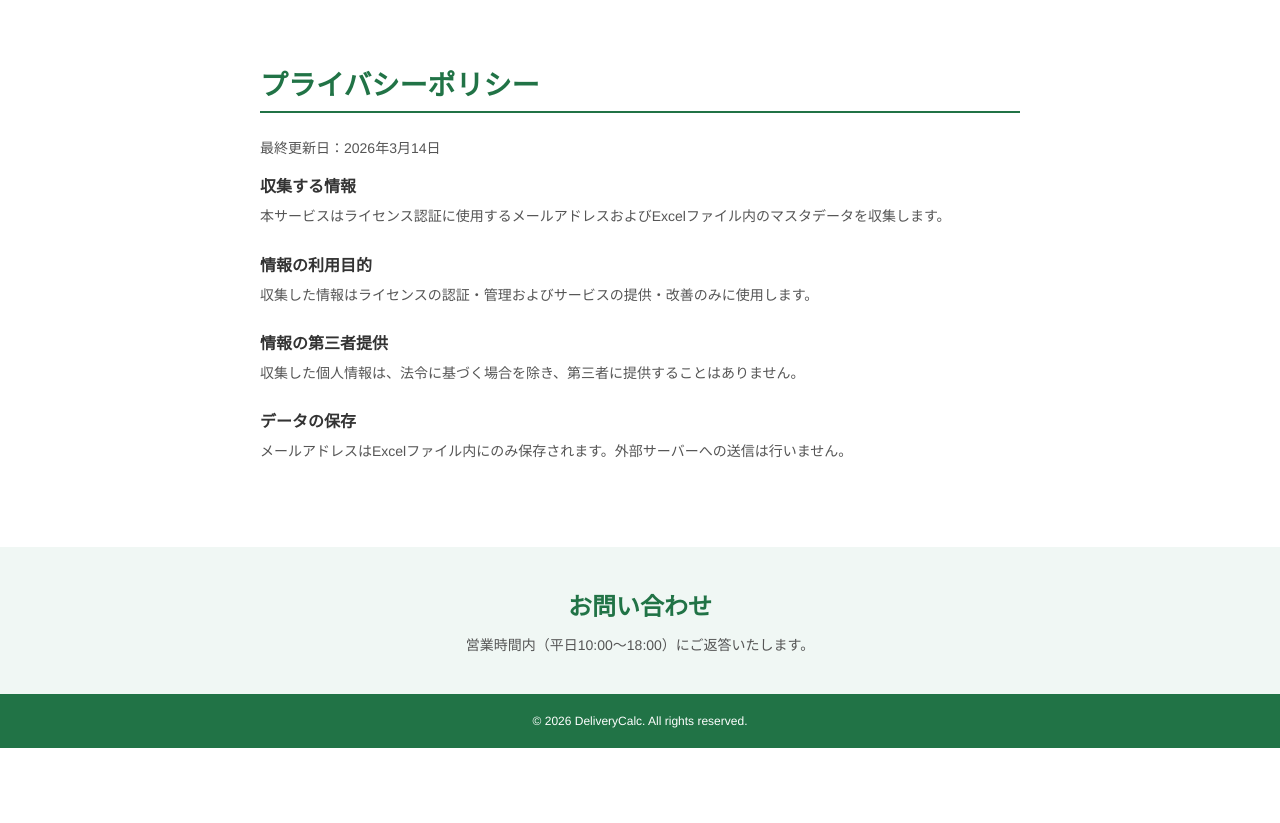
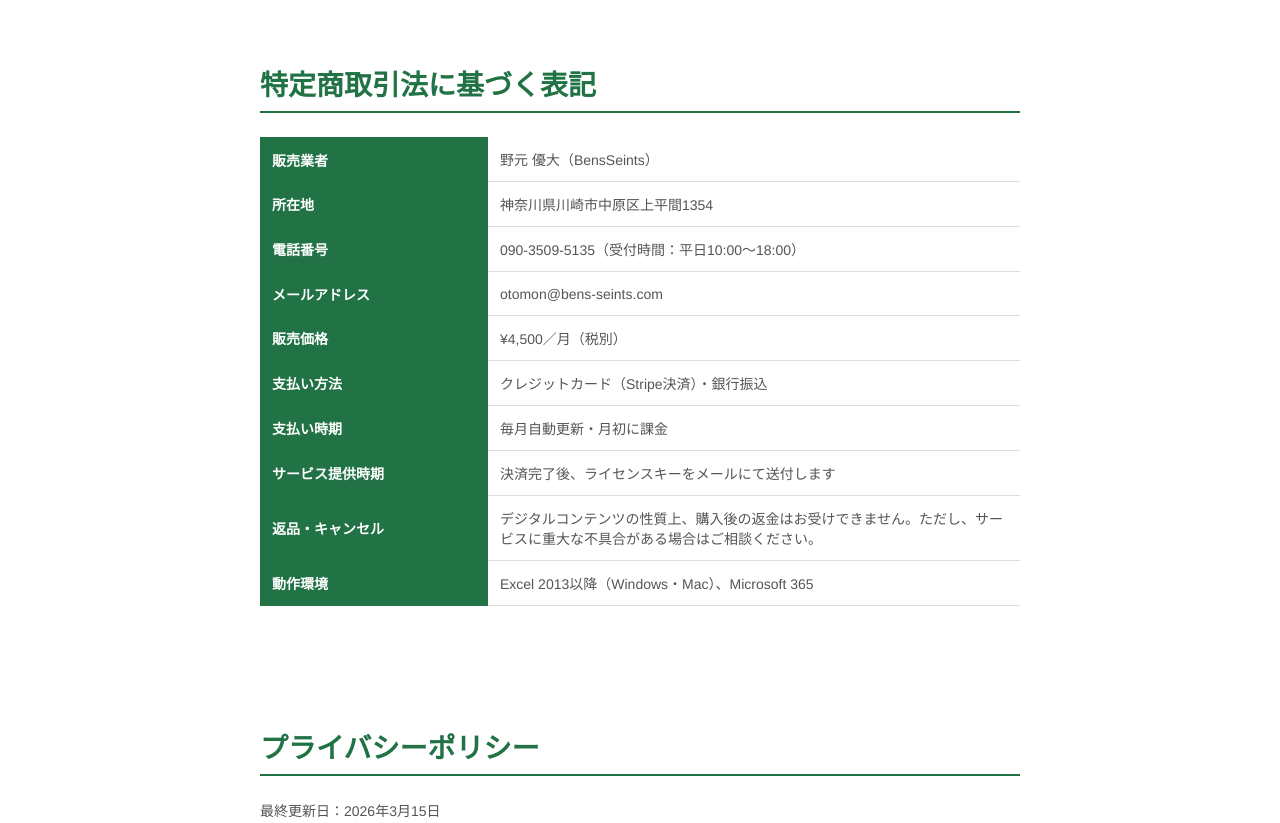
Before and after one commit to otomon9804/delivery-calc-site, a plain HTML site: page index.html in a window 1280 px wide. Shown: the part 1356-2179 px from the top of the page. Before the commit the page ends 2104 px from the top, so only its background shows below. Drawn offline with Linux system fonts and the light colour scheme.

Commit message:
Update index.html

```diff
--- a/index.html
+++ b/index.html
@@ -19,11 +19,14 @@
   .faq-item { margin-bottom: 24px; }
   .faq-item h3 { font-size: 16px; margin-bottom: 8px; }
   .faq-item p { font-size: 14px; color: #555; line-height: 1.6; }
+  .tokusho-table { width: 100%; border-collapse: collapse; margin-top: 16px; }
+  .tokusho-table th { background: #217346; color: white; padding: 12px; text-align: left; font-size: 14px; width: 30%; }
+  .tokusho-table td { padding: 12px; border-bottom: 1px solid #ddd; font-size: 14px; color: #555; }
   .contact { background: #f0f7f4; padding: 40px 20px; text-align: center; }
   .contact h2 { font-size: 24px; color: #217346; margin-bottom: 12px; }
   .contact p { font-size: 14px; color: #555; }
   footer { background: #217346; color: white; text-align: center; padding: 20px; font-size: 12px; }
-  nav { background: #1a5c38; padding: 12px 20px; display: flex; gap: 24px; justify-content: center; }
+  nav { background: #1a5c38; padding: 12px 20px; display: flex; gap: 24px; justify-content: center; flex-wrap: wrap; }
   nav a { color: white; text-decoration: none; font-size: 14px; }
   nav a:hover { opacity: 0.8; }
 </style>
@@ -48,6 +51,7 @@
 <nav>
   <a href="#features">機能</a>
   <a href="#support">サポート</a>
+  <a href="#tokusho">特定商取引法に基づく表記</a>
   <a href="#privacy">プライバシーポリシー</a>
 </nav>
 
@@ -89,9 +93,55 @@
   </div>
 </div>
 
+<div class="section" id="tokusho">
+  <h2>特定商取引法に基づく表記</h2>
+  <table class="tokusho-table">
+    <tr>
+      <th>販売業者</th>
+      <td>野元 優大（BensSeints）</td>
+    </tr>
+    <tr>
+      <th>所在地</th>
+      <td>神奈川県川崎市中原区上平間1354</td>
+    </tr>
+    <tr>
+      <th>電話番号</th>
+      <td>090-3509-5135（受付時間：平日10:00〜18:00）</td>
+    </tr>
+    <tr>
+      <th>メールアドレス</th>
+      <td>otomon@bens-seints.com</td>
+    </tr>
+    <tr>
+      <th>販売価格</th>
+      <td>¥4,500／月（税別）</td>
+    </tr>
+    <tr>
+      <th>支払い方法</th>
+      <td>クレジットカード（Stripe決済）・銀行振込</td>
+    </tr>
+    <tr>
+      <th>支払い時期</th>
+      <td>毎月自動更新・月初に課金</td>
+    </tr>
+    <tr>
+      <th>サービス提供時期</th>
+      <td>決済完了後、ライセンスキーをメールにて送付します</td>
+    </tr>
+    <tr>
+      <th>返品・キャンセル</th>
+      <td>デジタルコンテンツの性質上、購入後の返金はお受けできません。ただし、サービスに重大な不具合がある場合はご相談ください。</td>
+    </tr>
+    <tr>
+      <th>動作環境</th>
+      <td>Excel 2013以降（Windows・Mac）、Microsoft 365</td>
+    </tr>
+  </table>
+</div>
+
 <div class="section" id="privacy">
   <h2>プライバシーポリシー</h2>
-  <p style="margin-bottom:16px; font-size:14px; color:#555;">最終更新日：2026年3月14日</p>
+  <p style="margin-bottom:16px; font-size:14px; color:#555;">最終更新日：2026年3月15日</p>
   <div class="faq-item">
     <h3>収集する情報</h3>
     <p>本サービスはライセンス認証に使用するメールアドレスおよびExcelファイル内のマスタデータを収集します。</p>
@@ -112,11 +162,12 @@
 
 <div class="contact">
   <h2>お問い合わせ</h2>
-  <p>営業時間内（平日10:00〜18:00）にご返答いたします。</p>
+  <p>otomon@bens-seints.com</p>
+  <p style="margin-top:8px;">営業時間内（平日10:00〜18:00）にご返答いたします。</p>
 </div>
 
 <footer>
-  <p>© 2026 DeliveryCalc. All rights reserved.</p>
+  <p>© 2026 DeliveryCalc / BensSeints. All rights reserved.</p>
 </footer>
 
 </body>
```
